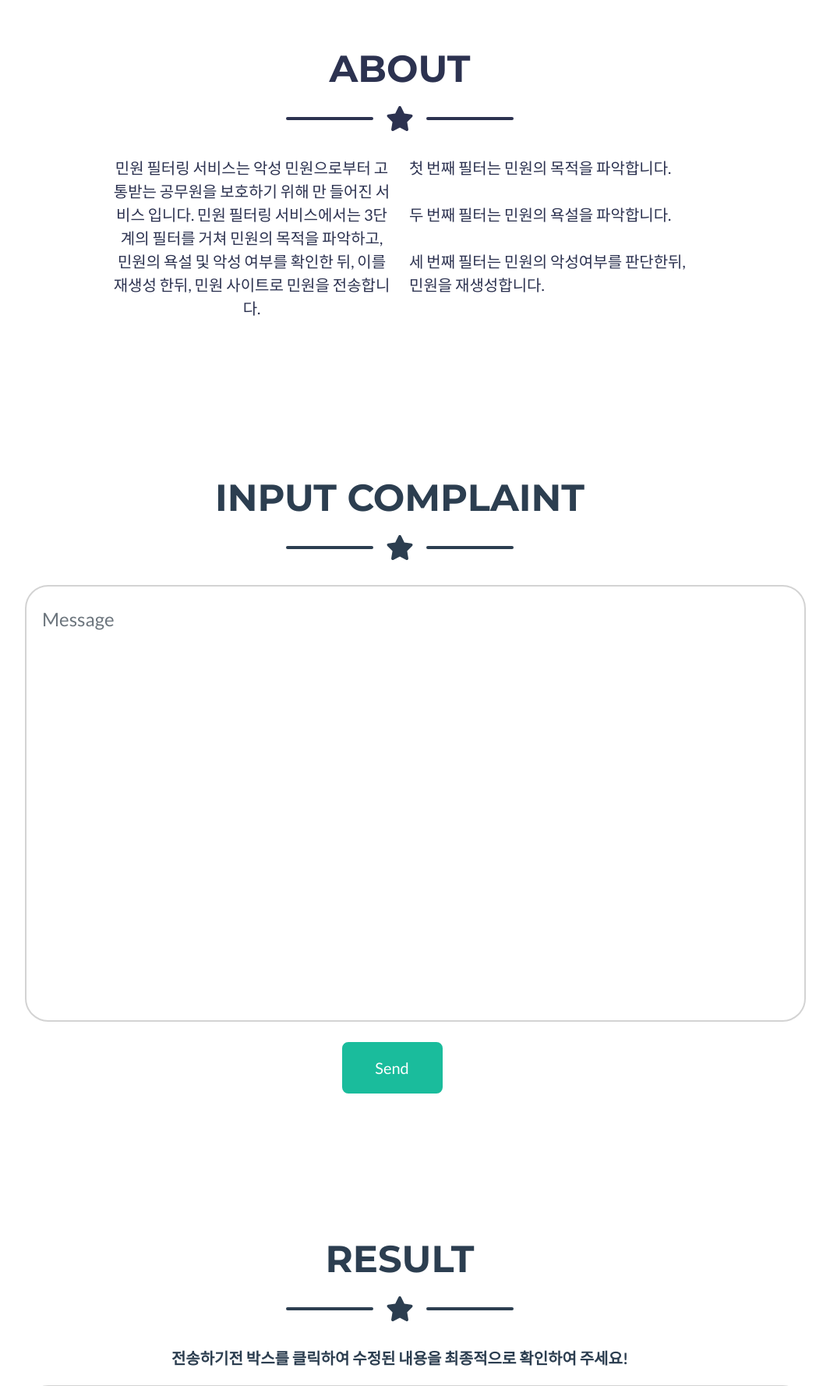
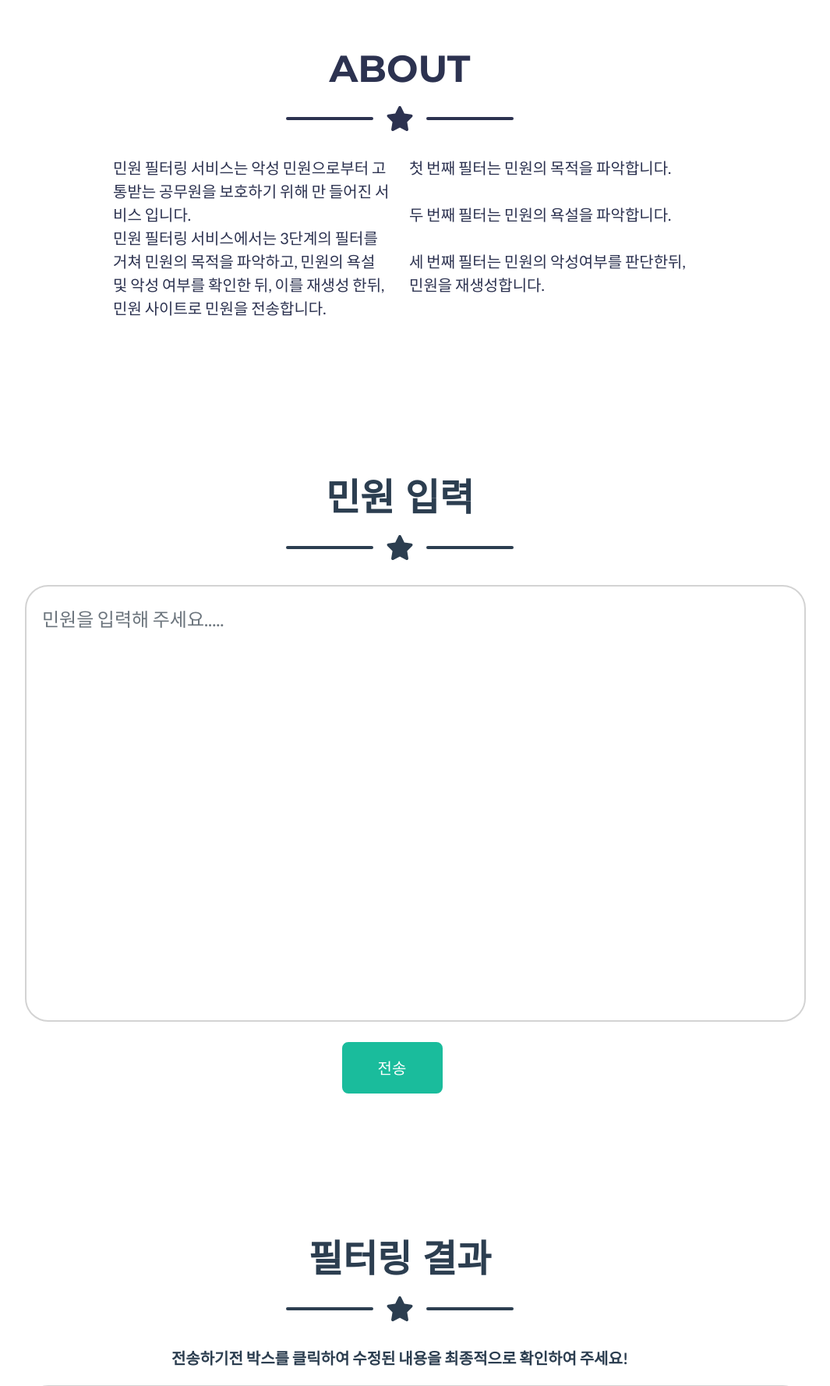
Before and after one commit to Apophis23/dataproject, a Flask app: page / in a window 1280 px wide. Shown: the part 736-2513 px from the top of the page at 78% size, without its empty margins (127-1192 px from the left). Run offline with Flask 3, Linux system fonts and the light colour scheme; some libraries are stand-ins or nearby versions.

Commit message:
second change

```diff
--- a/static/css/styles.css
+++ b/static/css/styles.css
@@ -2290,7 +2290,7 @@ textarea.form-control.is-invalid {
 
 .bg-primary {
     --bs-bg-opacity: 1;
-    background-image: url(https://www.cxtoday.com/wp-content/uploads/2022/06/The-Importance-of-Customer-Complaints.jpg);
+    background-image: url(https://media-cldnry.s-nbcnews.com/image/upload/t_nbcnews-fp-1200-630,f_auto,q_auto:best/newscms/2017_21/2011711/170524-better-argument-1234p.jpg);
     background-size: cover
 }
 
--- a/static/js/scripts.js
+++ b/static/js/scripts.js
@@ -84,8 +84,13 @@ $(document).ready(function () {
             success: function (filter1_result) {
                 if (filter1_result.status === "no") {
                     sleep(3000);
-                    $("#first_modal_div").text("본 민원의 목적을 판단하기 힘들거나/부적절한 목적으로 보입니다.");
-                    $("#first_modal").fadeOut();
+                    $('.modal_image').attr('src', 'https://item.kakaocdn.net/do/c5c470298d527ef65eb52883f0f186c48b566dca82634c93f811198148a26065');
+                    $("#first_modal_div").text("본 민원의 목적을 판단하기 힘들거나/부적절한 목적으로 보입니다. 3초뒤 화면이 종료됩니다.");
+                    setTimeout(function (){
+                        $("#first_modal").fadeOut();
+                        location.reload();
+                    }, 3000);
+
                 } else {
                     sleep(3000);
                     $("#first_modal_div").text("본 민원은 " + filter1_result.category + "과 관련된 민원으로 보입니다. 관련과로 전달해드리기 전에 잠시 살펴보겠습니다.");
@@ -97,7 +102,7 @@ $(document).ready(function () {
                         contentType: "application/json",
                         data: JSON.stringify({message: user_complaint}),
                         success: function (filter2_result) {
-                            $("#first_modal_div").text("욕설확인중");
+                            $("#first_modal_div").text("욕설 확인 중.....");
                             sleep(3000);
                             if (filter2_result.status === "no") {
                                 $("#first_modal_div").text("발견된 욕설이 없습니다.");
@@ -112,7 +117,7 @@ $(document).ready(function () {
                                 contentType: "application/json",
                                 data: JSON.stringify({message: user_complaint}),
                                 success: function (filter3_result) {
-                                    console.log(filter3_result);
+                                    $("#first_modal_div").text("부적절한 표현 확인중.....");
                                     if (filter3_result.status === "no") {
                                         $("#first_modal_div").text("부적절한 표현이 없습니다. 결과를 표시해 드리겠습니다");
                                         $("#filteredMessage").val(user_complaint);
@@ -121,7 +126,7 @@ $(document).ready(function () {
                                         $(".filteredMessage").val(filter3_result.filteredMessage);
                                     }
                                     $('.modal_image').attr('src', 'https://item.kakaocdn.net/do/c5c470298d527ef65eb52883f0f186c48f324a0b9c48f77dbce3a43bd11ce785');
-                                    $("#first_modal_div").text("수정이 완료되었습니다. 수정 결과를 확인하여 주세요. 3초뒤 결과 화면으로 이동합니다.");
+                                    $("#first_modal_div").text("결과를 확인하여 주세요. 3초뒤 결과 화면으로 이동합니다.");
                                     setTimeout(function () {
                                         $("#first_modal").fadeOut();
                                         $(document.body).css({
--- a/templates/index.html
+++ b/templates/index.html
@@ -40,10 +40,9 @@
             <ul class="navbar-nav ms-auto">
                 <li class="nav-item mx-0 mx-lg-1"><a class="nav-link py-3 px-0 px-lg-3 rounded" href="#about">About</a>
                 </li>
-                <li class="nav-item mx-0 mx-lg-1"><a class="nav-link py-3 px-0 px-lg-3 rounded" href="#input_complaint">Input
-                    Complaint</a></li>
+                <li class="nav-item mx-0 mx-lg-1"><a class="nav-link py-3 px-0 px-lg-3 rounded" href="#input_complaint">민원입력</a></li>
                 <li class="nav-item mx-0 mx-lg-1"><a class="nav-link py-3 px-0 px-lg-3 rounded"
-                                                     href="#result">Result</a></li>
+                                                     href="#result">결과</a></li>
             </ul>
         </div>
     </div>
@@ -56,7 +55,7 @@
         <img class="masthead-avatar mb-5" src="https://www.gangdong.go.kr/assets/images/office/img_2019_icon07.gif"
              alt="..."/>
         <!-- fist page Heading-->
-        <h1 class="masthead-heading text-uppercase mb-0">Complaint Filtering</h1>
+        <h1 class="masthead-heading text-uppercase mb-0">민원 필터링 서비스</h1>
         <!-- Icon Divider-->
         <div class="divider-custom divider-light">
             <div class="divider-custom-line"></div>
@@ -64,7 +63,7 @@
             <div class="divider-custom-line"></div>
         </div>
         <!-- first page Subheading-->
-        <p class="masthead-subheading font-weight-light mb-0">complaint Filtering site</p>
+        <p class="masthead-subheading font-weight-light mb-0">사용자의 민원의 목적을 분류하고 필터링해주는 서비스</p>
     </div>
 </header>
 
@@ -81,8 +80,9 @@
         </div>
         <!-- About Section Content-->
         <div class="row">
-            <div class="col-lg-4 ms-auto"><p class="lead">민원 필터링 서비스는 악성 민원으로부터 고통받는 공무원을 보호하기 위해 만
-                들어진 서비스 입니다. 민원 필터링 서비스에서는 3단계의 필터를 거쳐 민원의 목적을 파악하고, 민원의 욕설 및 악성 여부를 확인한
+            <div class="col-lg-4 ms-auto" style="text-align: left"><p class="lead">민원 필터링 서비스는 악성 민원으로부터 고통받는 공무원을 보호하기 위해 만
+                들어진 서비스 입니다. <br>
+                민원 필터링 서비스에서는 3단계의 필터를 거쳐 민원의 목적을 파악하고, 민원의 욕설 및 악성 여부를 확인한
                 뒤, 이를 재생성 한뒤, 민원 사이트로 민원을 전송합니다.</p></div>
             <div class="col-lg-4 me-auto" style="text-align: left"><p class="lead">
                 첫 번째 필터는 민원의 목적을 파악합니다. <br><br>
@@ -97,7 +97,7 @@
 <section class="page-section" id="input_complaint">
     <div class="container">
         <!-- Input complaint Section Heading-->
-        <h2 class="page-section-heading text-center text-uppercase text-secondary mb-0">Input Complaint</h2>
+        <h2 class="page-section-heading text-center text-uppercase text-secondary mb-0">민원 입력</h2>
         <!-- Icon Divider-->
         <div class="divider-custom">
             <div class="divider-custom-line"></div>
@@ -113,12 +113,12 @@
                         <textarea class="form-control" id="message" type="text" name="message"
                                   placeholder="Enter your message here..."
                                   style="height: 35rem" data-sb-validations="required"></textarea>
-                        <label for="message">Message</label>
-                        <div class="invalid-feedback" data-sb-feedback="message:required">A message is required.</div>
+                        <label for="message">민원을 입력해 주세요.....</label>
+                        <div class="invalid-feedback" data-sb-feedback="message:required">민원의 내용이 없습니다</div>
                     </div>
 
                     <!-- Submit Button-->
-                    <button class="btn_second btn-primary btn-xl disabled" id="submitButton" type="submit">Send</button>
+                    <button class="btn_second btn-primary btn-xl disabled" id="submitButton" type="submit">전송</button>
                 </form>
             </div>
         </div>
@@ -129,7 +129,7 @@
 <section class="page-section" id="result">
     <div class="container">
         <!-- Result Section Heading-->
-        <h2 class="page-section-heading text-center text-uppercase text-secondary mb-0">Result</h2>
+        <h2 class="page-section-heading text-center text-uppercase text-secondary mb-0">필터링 결과</h2>
         <!-- Icon Divider-->
         <div class="divider-custom">
             <div class="divider-custom-line"></div>
@@ -145,8 +145,8 @@
                     <div class="form-floating mb-3">
                         <textarea class="form-control filteredMessage" id="message" type="text" placeholder="Enter your message here..."
                                   style="height: 35rem" data-sb-validations="required" readonly></textarea>
-                        <label for="message">Message</label>
-                        <div class="invalid-feedback" data-sb-feedback="message:required">A message is required.</div>
+                        <label for="message">필터링이 완료되면 결과가 표시됩니다...</label>
+                        <div class="invalid-feedback" data-sb-feedback="message:required">결과가 존재하지 않습니다.</div>
                     </div>
 
                     <!-- Submit success message-->
@@ -165,8 +165,8 @@
                         <div class="text-center text-danger mb-3">Error sending message!</div>
                     </div>
                     <!-- Submit Button-->
-                    <button class="btn btn-primary btn-xl disabled" id="submitButton" type="submit">Send</button>
-                    <button class="btn btn-third btn-xl" id="RewriteButton" type="submit">Rewrite</button>
+                    <button class="btn btn-primary btn-xl disabled" id="submitButton" type="submit">전송</button>
+                    <button class="btn btn-third btn-xl" id="RewriteButton" type="submit">재작성</button>
                 </form>
             </div>
         </div>
```
